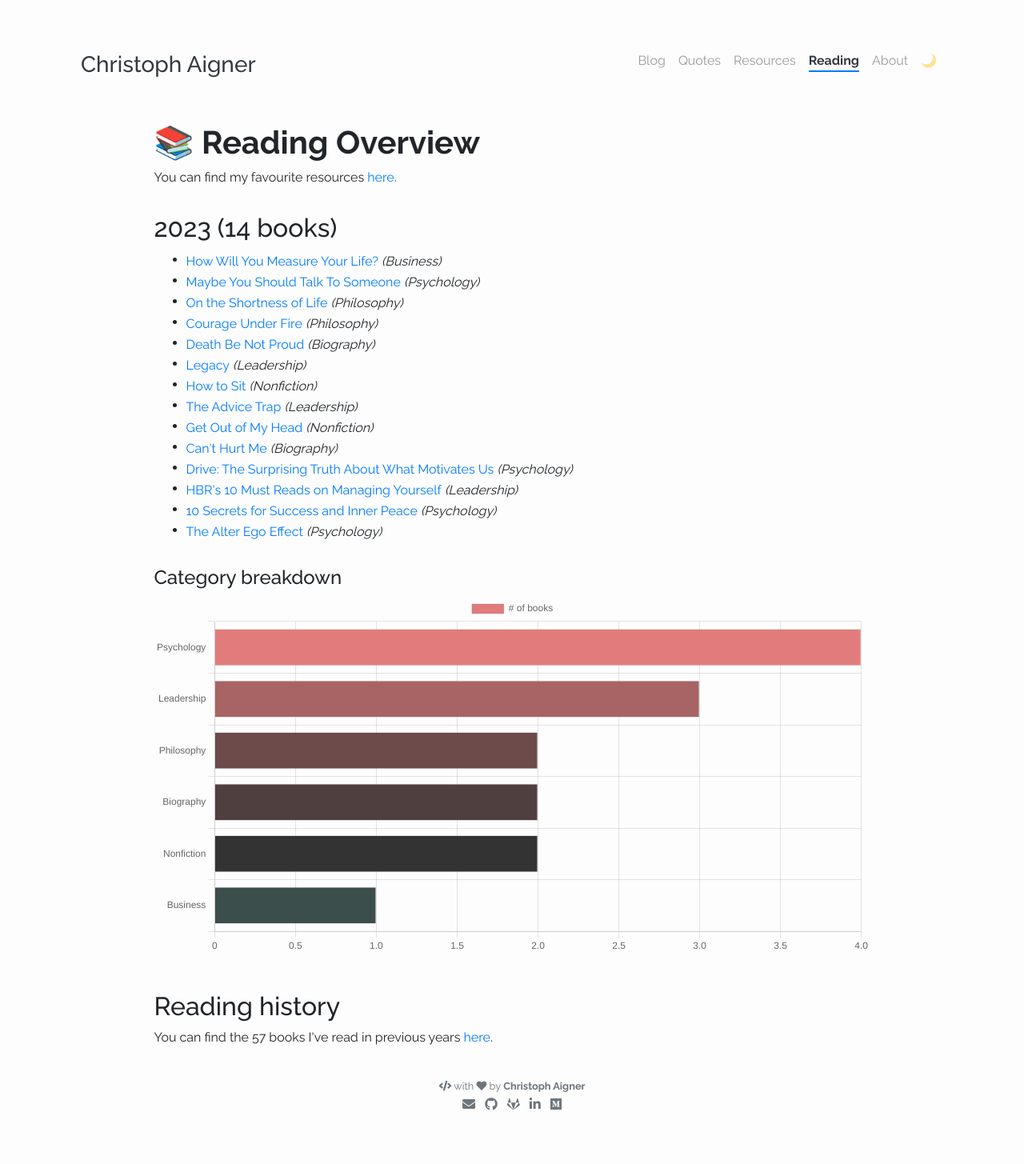
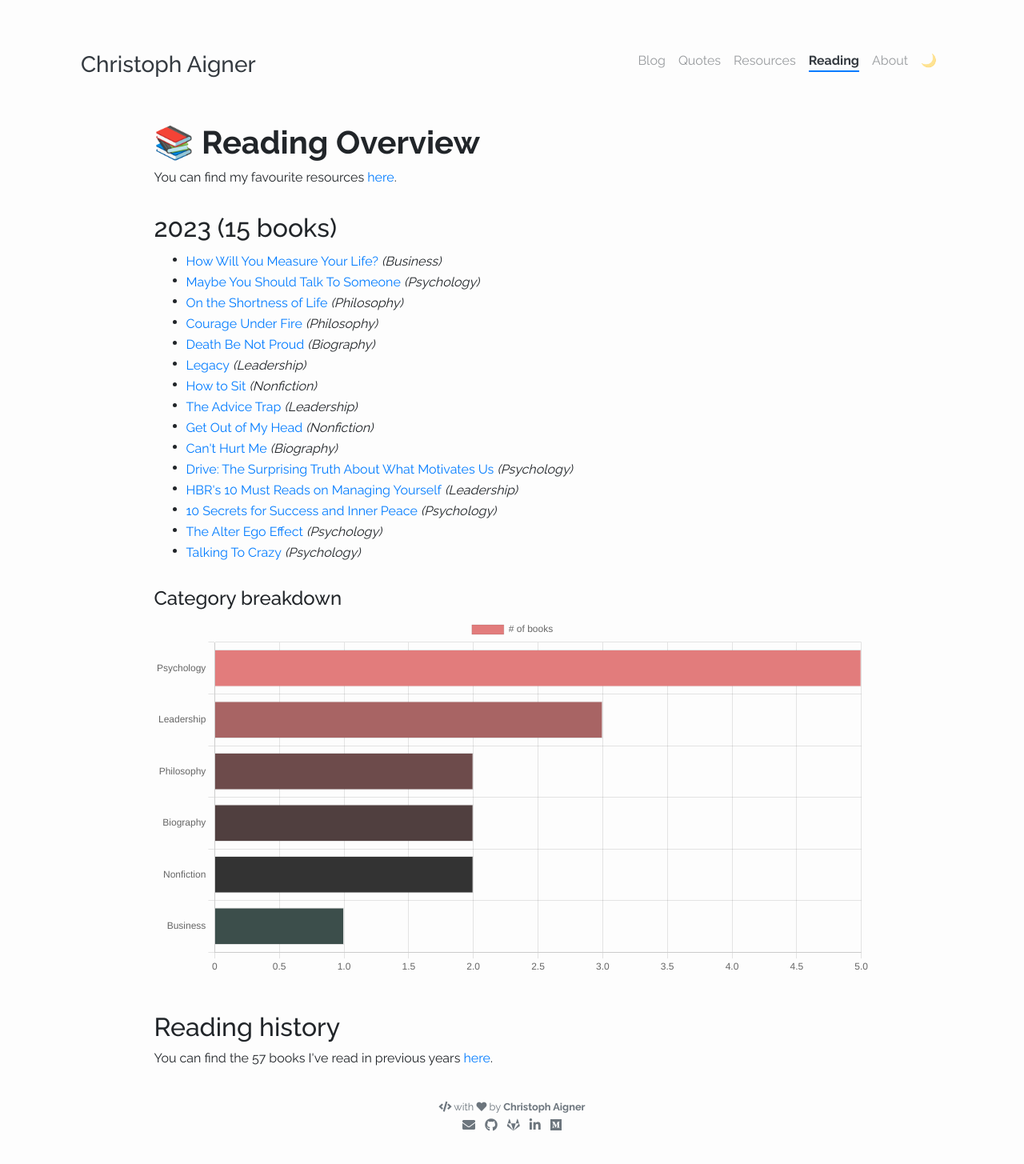
Before and after one commit to christophaigner/christophaigner.github.io, a Jekyll site: the page built from pages/reading.html, in a window 1280 px wide. Shown: the whole page at 80% size. Built offline with Jekyll 4.4.1, drawn with Linux system fonts in a browser that asks for light colours; nearby versions of some CDN libraries; before the commit the page ends 1429 px from its top, so only the background shows below that.

Commit message:
Add finished book

```diff
--- a/_data/reading/current.yml
+++ b/_data/reading/current.yml
@@ -54,3 +54,7 @@
   url: "https://www.goodreads.com/book/show/40139225-the-alter-ego-effect"
   category: Psychology
   finished: true
+- name: "Talking To Crazy"
+  url: "https://www.goodreads.com/book/show/25644973-talking-to-crazy"
+  category: Psychology
+  finished: true
```
